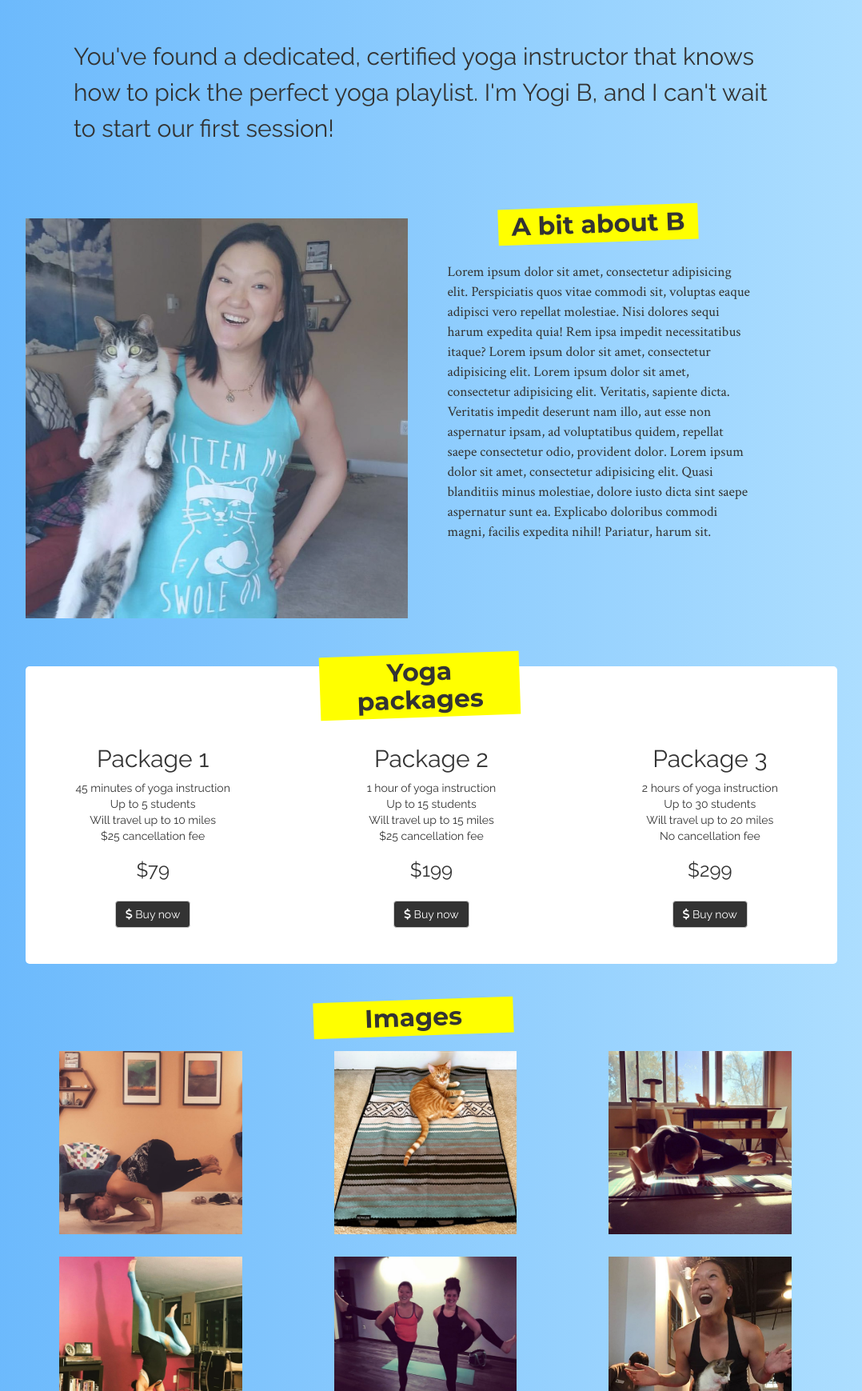
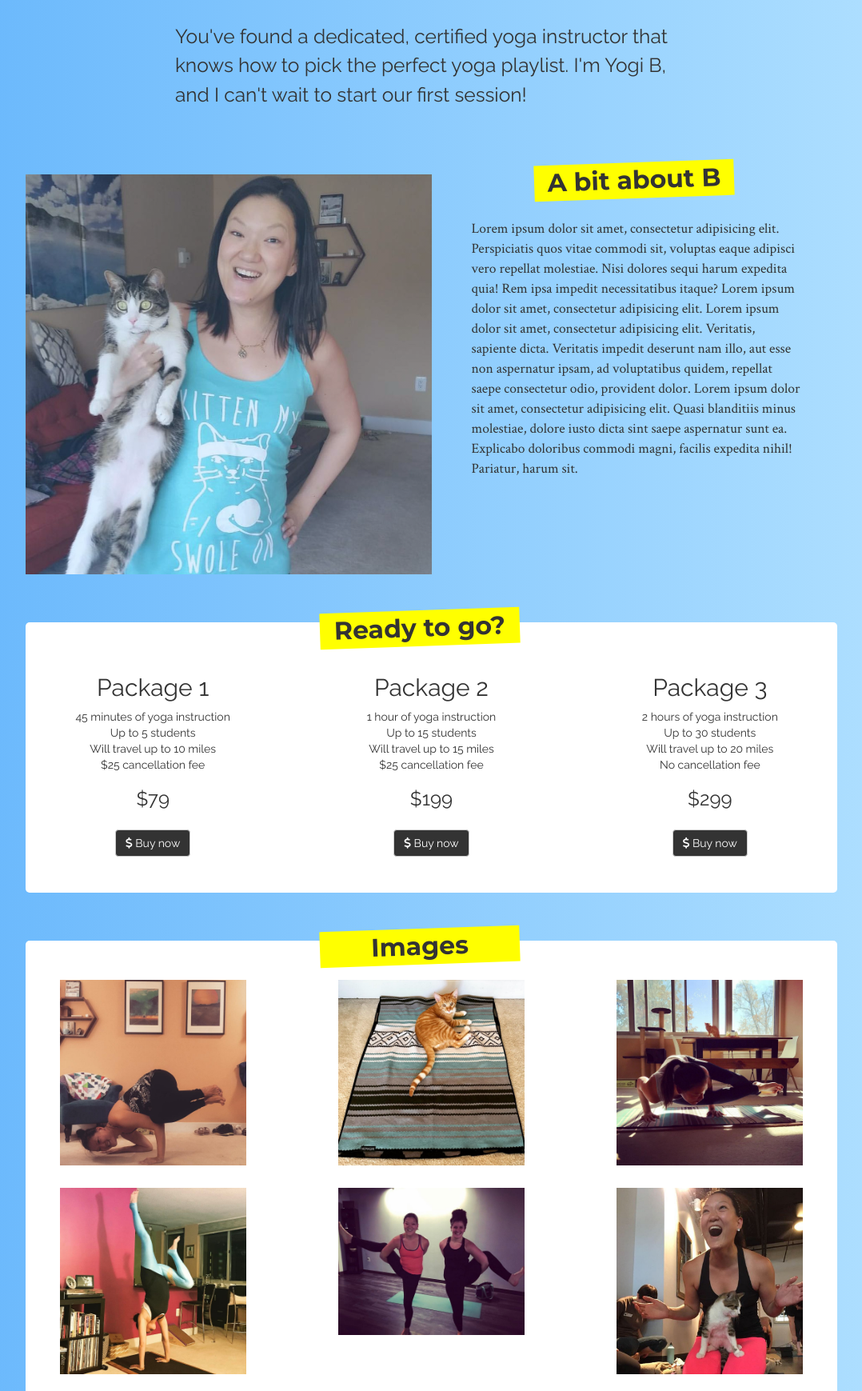
Before and after one commit to Seannaber/yogib, a plain HTML site: page index.html in a window 1280 px wide. Shown: the part 587-2326 px from the top of the page at 80% size, without its empty margins (108-1186 px from the left). Drawn offline with Linux system fonts and the light colour scheme.

Commit message:
adjusting desktop version

```diff
--- a/css/style.css
+++ b/css/style.css
@@ -453,7 +453,7 @@ footer {
 	}
 
 	#aboutbg {
-		padding: 60px 60px 60px 0px;
+		padding: 60px 0px 60px 0px;
 	}
 
 	#packagesbg {
@@ -467,14 +467,35 @@ footer {
 	}
 
 	#imagesbg {
-		padding-top: 60px;
-		width: 100%;
+		margin-top: 60px;
+		margin-bottom: 60px;
+		/*width: 100%;*/
+		padding-bottom: 35px;
+		background-color: white;
+		border-radius: 5px;
 	}
 
 	#homebg h2 {
 		padding: 20px 60px;
 		line-height: 1.5em;
 		font-family: 'Raleway', serif;
+		font-size: 1.75em;
+		width: 75%;
+		margin: 0 auto;
+	}
+
+	#contact {
+		height: 250px;
+	}
+
+	footer {
+		height: 200px;
+	}
+
+	#scrolldown {
+		margin: 0 auto;
+		font-size: 5em;
+		display: block;
 	}
 
 }
--- a/index.html
+++ b/index.html
@@ -30,32 +30,12 @@
 				</li>
 			</ul>
 		</nav>
-		<!-- <section id="jumbotronbg">
-			<section id="jumbotron"></section>
-		</section> -->
-		<!-- <div>
-			<div class="row">
-				<div class="col-md-4 text-center">
-					<img src="img/icon1.png" alt="">
-				</div>
-				<div class="col-md-4 text-center">
-					<img src="img/icon2.png" alt="">
-				</div>
-				<div class="col-md-4 text-center">
-					<img src="img/icon3.png" alt="">
-				</div>
-			</div>
-		</div> -->
 		<div class="container">
 			<section id="homebg" class="sectionbg">
-
-						<div id="home" class="section"></div>
-
-
-						<h1 class="text-center">Welcome!</h1>
-						<h2>You've found a dedicated, certified yoga instructor that knows how to pick the perfect yoga playlist. I'm Yogi B, and I can't wait to start our first session!</h2>
-
-
+				<div id="home" class="section"></div>
+				<h1 class="text-center">Welcome!</h1>
+				<h2>You've found a dedicated, certified yoga instructor that knows how to pick the perfect yoga playlist. I'm Yogi B, and I can't wait to start our first session!</h2>
+				<!-- <a href="#aboutbg"><span id="scrolldown" class="text-center fa fa-arrow-circle-down navlink"></span></a> -->
 			</section>
 			<section id="aboutbg" class="sectionbg">
 				<div class="row">
@@ -70,7 +50,7 @@
 			</section>
 			<section>
 				<div id="packagesbg" class="sectionbg">
-					<h1 class="text-center">Yoga packages</h1>
+					<h1 class="text-center">Ready to go?</h1>
 
 				<div class="row text-center">
 					<div class="col-sm-4">
--- a/js/script.js
+++ b/js/script.js
@@ -49,4 +49,6 @@ function toggleMenu(){
     };
     $('nav').toggleClass('clicked');
 };
+
+
 });
```
